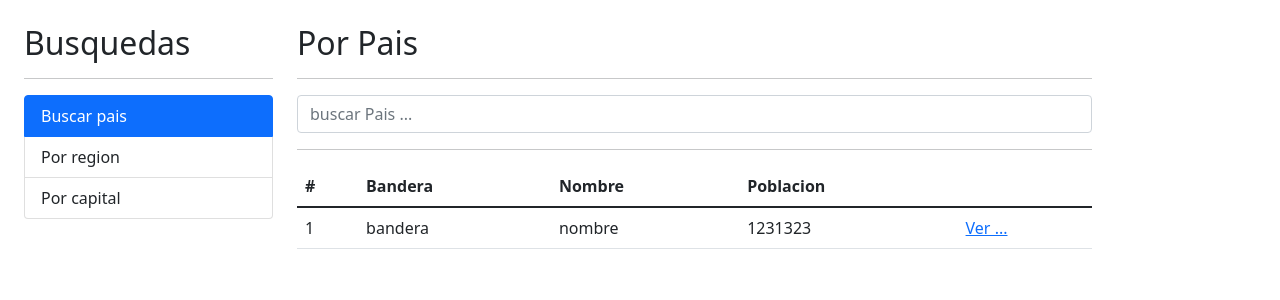
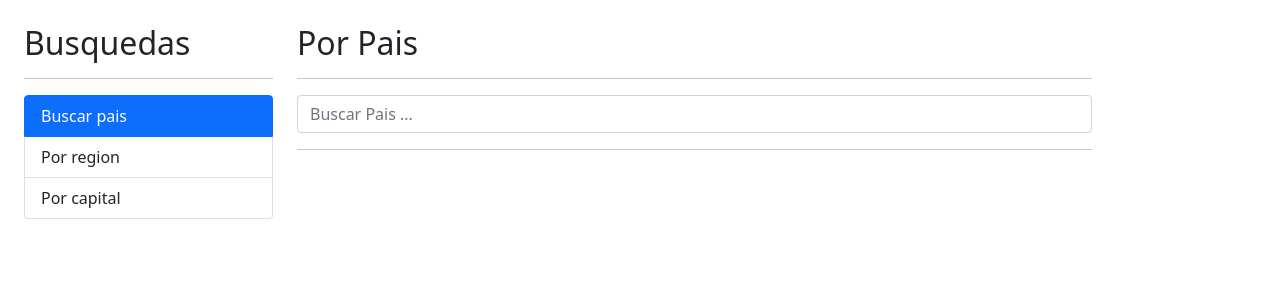
Before and after one commit to bimbaquingoch/03-paisesApp, an Angular app: page / in a window 1280 px wide. Shown: the top 300 px of the page. Built offline with nearby package versions, Linux system fonts and the light colour scheme.

Commit message:
fin por capital- por pais
Finalizada la busqueda por pais y por capital en el app

```diff
--- /dev/null
+++ b/src/app/pais/components/pais-input/pais-input.component.html
@@ -0,0 +1,10 @@
+<form action="" (ngSubmit)="buscar()">
+  <input
+    type="text"
+    name="termino"
+    class="form-control"
+    [(ngModel)]="termino"
+    (input)="teclaPresionada()"
+    [placeholder]="placeholder"
+  />
+</form>
--- /dev/null
+++ b/src/app/pais/components/pais-input/pais-input.component.ts
@@ -0,0 +1,43 @@
+import { Component, EventEmitter, Input, OnInit, Output } from '@angular/core';
+import { Subject } from 'rxjs';
+import { debounce, debounceTime } from 'rxjs/operators';
+
+@Component( {
+  selector: 'app-pais-input',
+  templateUrl: './pais-input.component.html',
+  styles: [
+  ]
+} )
+export class PaisInputComponent implements OnInit
+{
+  @Output() onEnter: EventEmitter<string> = new EventEmitter;
+  @Output() onDebounce: EventEmitter<string> = new EventEmitter;
+
+  @Input() placeholder: string = '';
+
+  // se emite despues de escribir
+  debouncer: Subject<string> = new Subject;
+
+  termino: string = '';
+
+  ngOnInit(): void
+  {
+    // se dispara una unica vez cuando el componente se inicializa
+    this.debouncer.pipe( debounceTime( 500 ) ).subscribe( valor =>
+    {
+      this.onDebounce.emit( valor );
+    } );
+
+  }
+
+  buscar()
+  {
+    this.onEnter.emit( this.termino );
+  }
+
+  teclaPresionada()
+  {
+    // llama al next, llama al codigo del ngOnInit
+    this.debouncer.next( this.termino );
+  }
+}
--- /dev/null
+++ b/src/app/pais/components/pais-tabla/pais-tabla.component.html
@@ -0,0 +1,28 @@
+<table class="table table-hover">
+  <thead>
+    <tr>
+      <th>#</th>
+      <th>Bandera</th>
+      <th>Nombre</th>
+      <th>Poblacion</th>
+      <th>Mas info</th>
+    </tr>
+  </thead>
+  <tbody>
+    <tr *ngFor="let pais of paises; let i = index">
+      <td>{{ i + 1 }}</td>
+      <td><img class="small-flag" [src]="pais.flag" alt="" /></td>
+      <td>{{ pais.capital }} - {{ pais.name }}</td>
+      <td>{{ pais.population | number }}</td>
+
+      <td>
+        <a
+          [routerLink]="['/pais/', pais.alpha2Code]"
+          routerLinkActive="router-link-active"
+          href="/pais/cri"
+          >Ver ...</a
+        >
+      </td>
+    </tr>
+  </tbody>
+</table>
--- /dev/null
+++ b/src/app/pais/components/pais-tabla/pais-tabla.component.ts
@@ -0,0 +1,15 @@
+import { Component, Input } from '@angular/core';
+import { Country } from '../../interfaces/pais.interface';
+
+@Component( {
+  selector: 'app-pais-tabla',
+  templateUrl: './pais-tabla.component.html',
+  styles: [
+  ]
+} )
+export class PaisTablaComponent
+{
+
+  @Input() paises: Country[] = [];
+  constructor () { }
+}
--- a/src/app/pais/pages/por-capital/por-capital.component.html
+++ b/src/app/pais/pages/por-capital/por-capital.component.html
@@ -1 +1,24 @@
-<p>por-capital works!</p>
+<h2>Por Capital</h2>
+<hr />
+
+<div class="row">
+  <div class="col">
+    <app-pais-input
+      (onEnter)="buscar($event)"
+      (onDebounce)="sugerencias($event)"
+      placeholder="Buscar Capital ..."
+    ></app-pais-input>
+  </div>
+</div>
+
+<hr />
+
+<!-- <div *ngIf="hayError" class="alert alert-danger">
+  No se encontró nada con el termino {{ termino }}
+</div> -->
+
+<div *ngIf="paises.length > 0" class="row">
+  <div class="col">
+    <app-pais-tabla [paises]="paises"></app-pais-tabla>
+  </div>
+</div>
--- a/src/app/pais/pages/por-capital/por-capital.component.ts
+++ b/src/app/pais/pages/por-capital/por-capital.component.ts
@@ -1,4 +1,6 @@
 import { Component, OnInit } from '@angular/core';
+import { Country } from '../../interfaces/pais.interface';
+import { PaisService } from '../../services/pais.service';
 
 @Component( {
   selector: 'app-por-capital',
@@ -6,13 +8,35 @@ import { Component, OnInit } from '@angular/core';
   styles: [
   ]
 } )
-export class PorCapitalComponent implements OnInit
+export class PorCapitalComponent
 {
 
-  constructor () { }
+  termino: string = '';
+  hayError: boolean = false;
+  paises: Country[] = [];
 
-  ngOnInit(): void
+  constructor ( private paisService: PaisService ) { }
+
+  buscar( termino: string )
   {
+    // this.hayError = false;
+    this.termino = termino;
+    console.log( termino );
+
+    this.paisService.buscarCapital( this.termino )
+      .subscribe( ( paises ) =>
+      {
+        this.paises = paises;
+      }, ( err ) =>
+      {
+        this.hayError = true;
+        this.paises = [];
+      } );
+  }
+  sugerencias( event: string )
+  {
+    this.hayError = false;
   }
 
+
 }
--- a/src/app/pais/pages/por-pais/por-pais.component.html
+++ b/src/app/pais/pages/por-pais/por-pais.component.html
@@ -3,45 +3,22 @@
 
 <div class="row">
   <div class="col">
-    <form action="" (ngSubmit)="buscar()">
-      <input
-        type="text"
-        name="termino"
-        class="form-control"
-        [(ngModel)]="termino"
-        placeholder="buscar Pais ..."
-      />
-    </form>
+    <app-pais-input
+      (onEnter)="buscar($event)"
+      (onDebounce)="sugerencias($event)"
+      placeholder="Buscar Pais ..."
+    ></app-pais-input>
   </div>
 </div>
 
 <hr />
 
-<div *ngIf="hayError" class="alert alert-danger">
+<!-- <div *ngIf="hayError" class="alert alert-danger">
   No se encontró nada con el termino {{ termino }}
-</div>
+</div> -->
 
-<div *ngIf="!hayError" class="row">
+<div *ngIf="paises.length > 0" class="row">
   <div class="col">
-    <table class="table table-hover">
-      <thead>
-        <tr>
-          <th>#</th>
-          <th>Bandera</th>
-          <th>Nombre</th>
-          <th>Poblacion</th>
-          <th></th>
-        </tr>
-      </thead>
-      <tbody>
-        <tr>
-          <td>1</td>
-          <td>bandera</td>
-          <td>nombre</td>
-          <td>1231323</td>
-          <td><a href="/pais/cri">Ver ...</a></td>
-        </tr>
-      </tbody>
-    </table>
+    <app-pais-tabla [paises]="paises"></app-pais-tabla>
   </div>
 </div>
--- a/src/app/pais/pages/por-pais/por-pais.component.ts
+++ b/src/app/pais/pages/por-pais/por-pais.component.ts
@@ -1,4 +1,5 @@
 import { Component, OnInit } from '@angular/core';
+import { Country } from '../../interfaces/pais.interface';
 import { PaisService } from '../../services/pais.service';
 
 @Component( {
@@ -11,20 +12,30 @@ export class PorPaisComponent
 {
   termino: string = '';
   hayError: boolean = false;
+  paises: Country[] = [];
+
   constructor ( private paisService: PaisService ) { }
 
-  buscar()
+  buscar( termino: string )
   {
-    this.hayError = true;
-    console.log( this.termino );
+    // this.hayError = false;
+    this.termino = termino;
+    console.log( termino );
 
     this.paisService.buscarPais( this.termino )
       .subscribe( ( paises ) =>
       {
-        console.log( paises );
+        this.paises = paises;
       }, ( err ) =>
       {
         this.hayError = true;
+        this.paises = [];
       } );
   }
+
+  sugerencias( event: string )
+  {
+    this.hayError = false;
+    //TODO: Crear sugerencias
+  }
 }
--- a/src/app/pais/pais.module.ts
+++ b/src/app/pais/pais.module.ts
@@ -1,11 +1,14 @@
 import { NgModule } from '@angular/core';
 import { CommonModule } from '@angular/common';
 import { FormsModule } from '@angular/forms';
+import { RouterModule } from '@angular/router';
 
 import { PorCapitalComponent } from './pages/por-capital/por-capital.component';
 import { PorPaisComponent } from './pages/por-pais/por-pais.component';
 import { PorRegionComponent } from './pages/por-region/por-region.component';
 import { VerPaisComponent } from './pages/ver-pais/ver-pais.component';
+import { PaisTablaComponent } from './components/pais-tabla/pais-tabla.component';
+import { PaisInputComponent } from './components/pais-input/pais-input.component';
 
 
 
@@ -14,7 +17,9 @@ import { VerPaisComponent } from './pages/ver-pais/ver-pais.component';
     PorCapitalComponent,
     PorPaisComponent,
     PorRegionComponent,
-    VerPaisComponent
+    VerPaisComponent,
+    PaisTablaComponent,
+    PaisInputComponent
   ], exports: [
     PorCapitalComponent,
     PorPaisComponent,
@@ -22,7 +27,7 @@ import { VerPaisComponent } from './pages/ver-pais/ver-pais.component';
     VerPaisComponent
   ],
   imports: [
-    CommonModule, FormsModule
+    CommonModule, FormsModule, RouterModule
   ]
 } )
 export class PaisModule { }
--- a/src/app/pais/services/pais.service.ts
+++ b/src/app/pais/services/pais.service.ts
@@ -9,6 +9,7 @@ import { Country } from '../interfaces/pais.interface';
 export class PaisService
 {
   private apiUrl: string = 'https://restcountries.com/v2';
+  private apiCapital: string = 'https://restcountries.com/v2';
 
   constructor ( private http: HttpClient ) { }
 
@@ -18,5 +19,11 @@ export class PaisService
     return this.http.get<Country[]>( url );
   }
 
+  buscarCapital( termino: string ): Observable<Country[]>
+  {
+    const url: string = `${ this.apiCapital }/capital/${ termino }`;
+    return this.http.get<Country[]>( url );
+  }
+
 
 }
--- a/src/styles.css
+++ b/src/styles.css
@@ -1 +1,3 @@
-/* You can add global styles to this file, and also import other style files */
+.small-flag {
+  width: 50px;
+}
```
